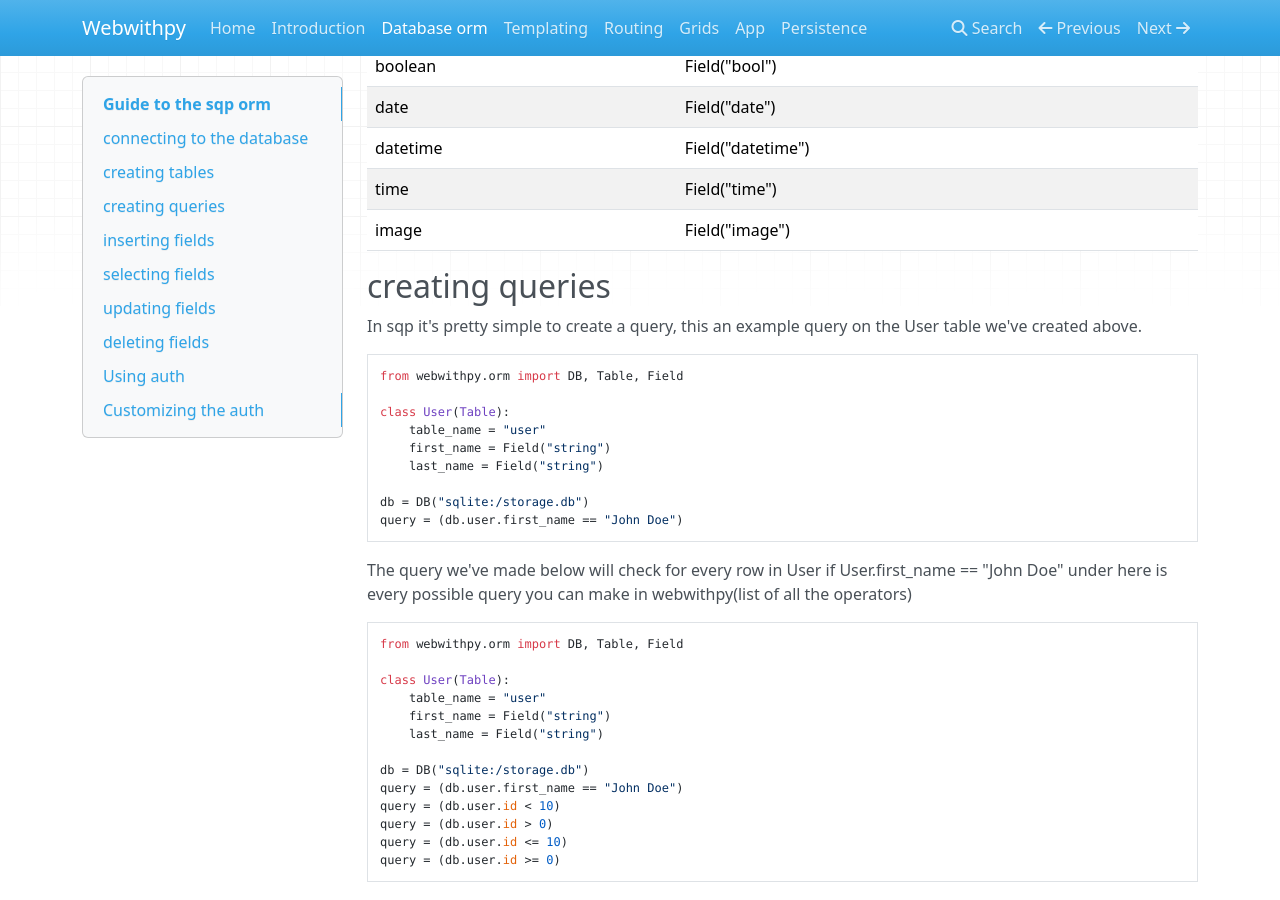
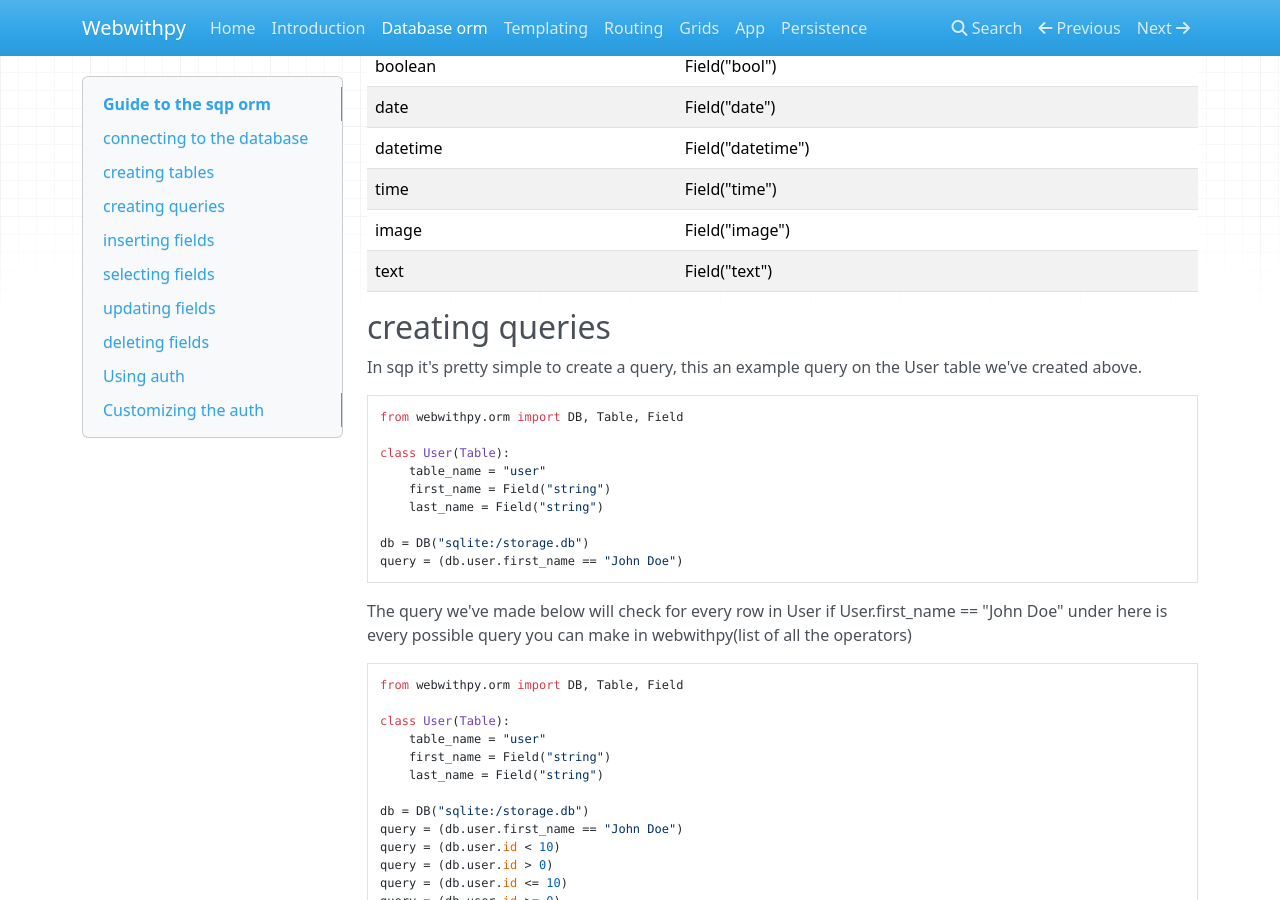
Before and after one commit to webwithpy/webwithpy, an MkDocs documentation site: the page built from docs/database_orm.md, in a window 1280 px wide and 900 px high, scrolled down 1596 px. Built offline with MkDocs 1.6.1, drawn with Linux system fonts in a browser that asks for light colours; nearby versions of some CDN libraries.

Commit message:
added new field type

```diff
--- a/docs/database_orm.md
+++ b/docs/database_orm.md
@@ -64,16 +64,17 @@ In sqp fields are a pythonic representation of what the fields look like in a da
 
 #### field types
 
-| type     | py orm            |
-|----------|-------------------|
-| integer  | Field("int")      |
-| string   | Field("string")   |
-| float    | Field("float")    |
-| boolean  | Field("bool")     |
-| date     | Field("date")     |
-| datetime | Field("datetime") |
-| time     | Field("time")     |
-| image    | Field("image")    |
+| type     | py orm              |
+|----------|---------------------|
+| integer  | Field("int")        |
+| string   | Field("string")     |
+| float    | Field("float")      |
+| boolean  | Field("bool")       |
+| date     | Field("date")       |
+| datetime | Field("datetime")   |
+| time     | Field("time")       |
+| image    | Field("image")      |
+| text     | Field("text")       |
 
 ## creating queries
 In sqp it's pretty simple to create a query, this an example query on the User table we've created above.
--- a/pyproject.toml
+++ b/pyproject.toml
@@ -1,7 +1,7 @@
 [tool.poetry]
 name = "webwithpy"
 readme = "README.md"
-version = "0.6.3.1"
+version = "0.6.3.2"
 description = ""
 authors = ["Sven Keimpema"]
 packages = [{include = "webwithpy/**/*.*", format = ["wheel", "sdist"]}]
```
Also changed, not shown: 1 other file.
